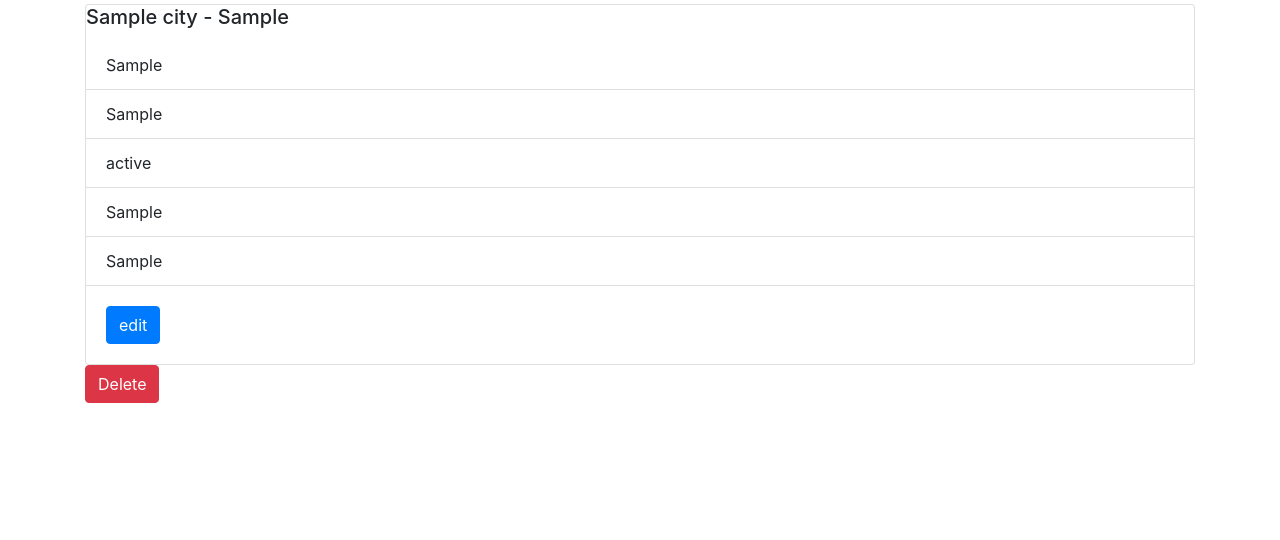
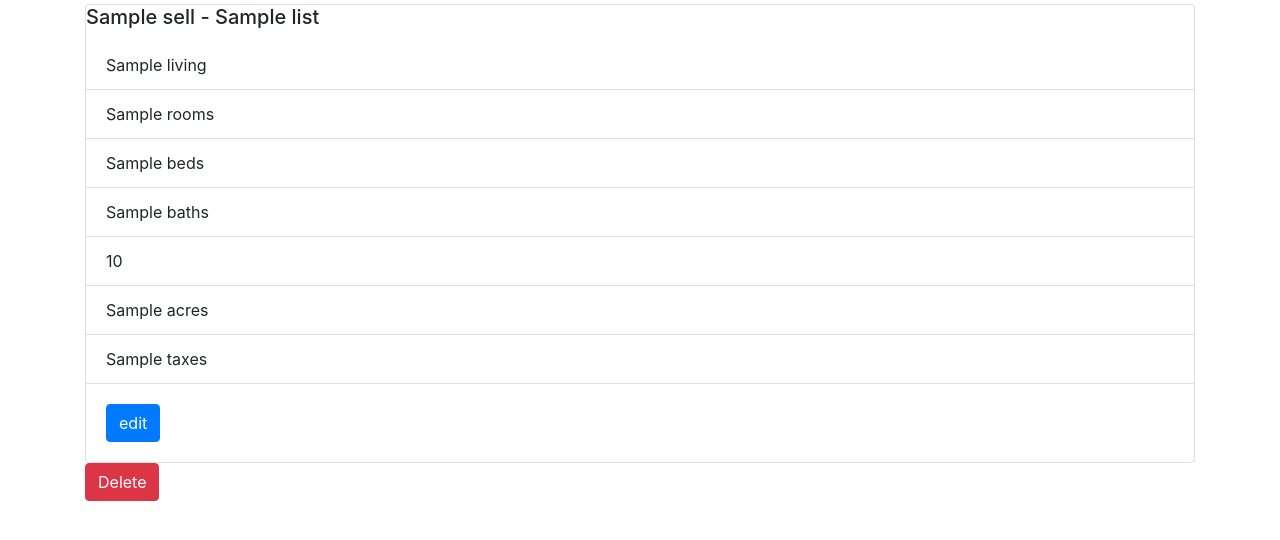
Before and after one commit to vp373/Web_Forms_Project, a Flask app: template app/templates/view.html in a window 1280 px wide. Shown: the part 56-596 px from the top of the page. Run offline with Flask 2, Linux system fonts and the light colour scheme; the template is opened without the code that fills it: most values are stand-ins (such as "Sample title", 1, 10 or a date in 2020); some libraries are stand-ins or nearby versions.

Commit message:
Task: Updated new and view

```diff
--- a/app/templates/new.html
+++ b/app/templates/new.html
@@ -40,7 +40,7 @@
         </div>
         <div class="col">
             <label for="Acres">Number of Acres</label>
-            <input id="Age" type="text" class="form-control" placeholder="Number of Acres" name="Acres">
+            <input id="Acres" type="text" class="form-control" placeholder="Number of Acres" name="Acres">
         </div>
         <div class="col">
             <label for="Taxes">Amount of Taxes</label>
--- a/app/templates/view.html
+++ b/app/templates/view.html
@@ -2,20 +2,22 @@
 {% block content %}
 
 <div class="card" class="m-5 p-2">
-    <h5 class="card-title">{{ city.fldName }} - {{ city.fldAbbreviation }}</h5>
+    <h5 class="card-title">{{ home.Sell }} - {{ home.List }}</h5>
 
     <ul class="list-group list-group-flush">
-        <li class="list-group-item">{{ city.fldLat }}</li>
-        <li class="list-group-item">{{ city.fldLong }}</li>
-        <li class="list-group-item">{{ city.fldCapitalStatus }}</li>
-        <li class="list-group-item">{{ city.fldCountry }}</li>
-        <li class="list-group-item">{{ city.fldPopulation }}</li>
+        <li class="list-group-item">{{ home.Living }}</li>
+        <li class="list-group-item">{{ home.Rooms }}</li>
+        <li class="list-group-item">{{ home.Beds }}</li>
+        <li class="list-group-item">{{ home.Baths }}</li>
+        <li class="list-group-item">{{ home.Age }}</li>
+        <li class="list-group-item">{{ home.Acres }}</li>
+        <li class="list-group-item">{{ home.Taxes }}</li>
     </ul>
     <div class="card-body">
-        <a href="/edit/{{city.id}}" class="card-link btn btn-primary">edit</a>
+        <a href="/edit/{{home.id}}" class="card-link btn btn-primary">edit</a>
     </div>
 </div>
-<form action="/delete/{{city.id}}" method="post"><button type="submit" class="btn btn-danger">Delete</button></form>
+<form action="/delete/{{home.id}}" method="post"><button type="submit" class="btn btn-danger">Delete</button></form>
 
 
 {% endblock %}
```
